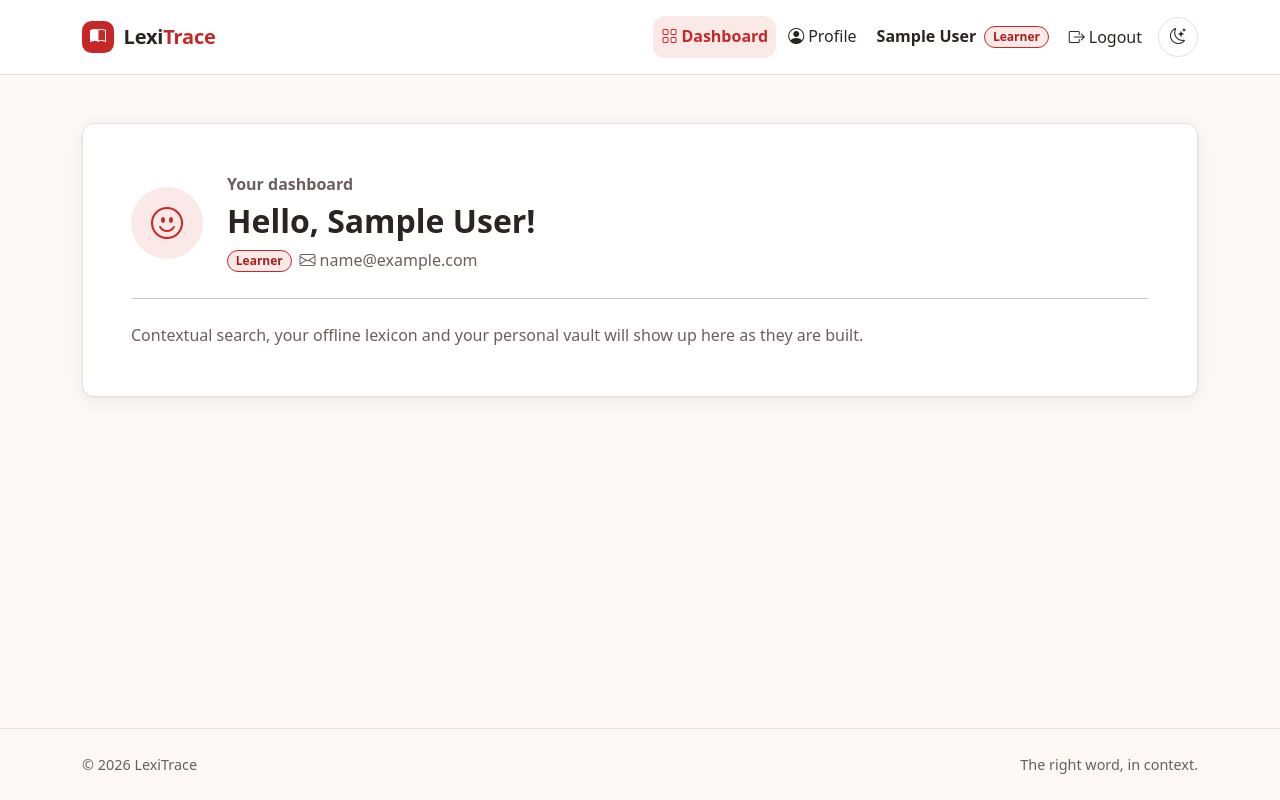
After one commit to Smaons-hub/LexiTrace-Belino-MarcelSimon-G2, a Django app: page /dashboard/ in a window 1280 px wide. The commit adds this page. Run offline with Django 5.2, Linux system fonts and the light colour scheme; the visitor is signed in with stand-in values (Sample User, id 1).

Commit message:
feat(accounts): add protected dashboard and wire auth links

```diff
--- /dev/null
+++ b/templates/accounts/dashboard.html
@@ -0,0 +1,25 @@
+{% extends "base.html" %}
+
+{% block title %}Dashboard · LexiTrace{% endblock %}
+
+{% block content %}
+<section class="container py-5">
+  <div class="card">
+    <div class="card-body p-4 p-sm-5">
+      <div class="d-flex flex-column flex-sm-row align-items-sm-center gap-4">
+        <span class="error-icon flex-shrink-0" aria-hidden="true"><i class="bi bi-emoji-smile"></i></span>
+        <div>
+          <p class="text-body-secondary fw-semibold mb-1">Your dashboard</p>
+          <h1 class="h2 fw-bold mb-2">Hello, {{ user.display_name }}!</h1>
+          <div class="d-flex flex-wrap align-items-center gap-2 text-body-secondary">
+            <span class="badge rounded-pill bg-primary-subtle text-primary-emphasis border border-primary-subtle">{{ user.get_role_display }}</span>
+            <span><i class="bi bi-envelope me-1" aria-hidden="true"></i>{{ user.email }}</span>
+          </div>
+        </div>
+      </div>
+      <hr class="my-4">
+      <p class="mb-0 text-body-secondary">Contextual search, your offline lexicon and your personal vault will show up here as they are built.</p>
+    </div>
+  </div>
+</section>
+{% endblock %}
--- a/templates/accounts/home.html
+++ b/templates/accounts/home.html
@@ -11,7 +11,7 @@
         <p class="hero-lead mb-4">LexiTrace reads the sentence around a word to give you the definition that actually fits, online, with an offline dictionary ready for when you are not.</p>
         <div class="d-flex flex-wrap gap-2">
           <a class="btn btn-primary btn-lg" href="{% url 'accounts:register' %}"><i class="bi bi-person-plus me-2" aria-hidden="true"></i>Create account</a>
-          <a class="btn btn-outline-primary btn-lg" href="#">Log in</a>
+          <a class="btn btn-outline-primary btn-lg" href="{% url 'accounts:login' %}">Log in</a>
         </div>
       </div>
       <div class="col-lg-6">
--- a/templates/accounts/register.html
+++ b/templates/accounts/register.html
@@ -20,7 +20,7 @@
             <button type="submit" class="btn btn-primary btn-lg w-100 mt-2">Create account</button>
           </form>
 
-          <p class="text-center text-body-secondary mt-4 mb-0">Already have an account? <a href="#">Log in</a></p>
+          <p class="text-center text-body-secondary mt-4 mb-0">Already have an account? <a href="{% url 'accounts:login' %}">Log in</a></p>
         </div>
       </div>
     </div>
--- a/templates/base.html
+++ b/templates/base.html
@@ -43,20 +43,26 @@
         <ul class="navbar-nav ms-auto align-items-md-center gap-md-1 pt-3 pt-md-0">
           {% if user.is_authenticated %}
             <li class="nav-item">
-              <a class="nav-link" href="#"><i class="bi bi-grid me-1" aria-hidden="true"></i>Dashboard</a>
+              <a class="nav-link" href="{% url 'accounts:dashboard' %}"{% if request.resolver_match.url_name == 'dashboard' %} aria-current="page"{% endif %}><i class="bi bi-grid me-1" aria-hidden="true"></i>Dashboard</a>
             </li>
             <li class="nav-item">
               <a class="nav-link" href="#"><i class="bi bi-person-circle me-1" aria-hidden="true"></i>Profile</a>
             </li>
             <li class="nav-item">
-              <form method="post" action="#" class="d-inline">
+              <span class="navbar-text text-body d-inline-flex align-items-center gap-2 px-md-2">
+                <span class="fw-semibold">{{ user.display_name }}</span>
+                <span class="badge rounded-pill bg-primary-subtle text-primary-emphasis border border-primary-subtle">{{ user.get_role_display }}</span>
+              </span>
+            </li>
+            <li class="nav-item">
+              <form method="post" action="{% url 'accounts:logout' %}" class="d-inline">
                 {% csrf_token %}
                 <button type="submit" class="nav-link btn btn-link border-0"><i class="bi bi-box-arrow-right me-1" aria-hidden="true"></i>Logout</button>
               </form>
             </li>
           {% else %}
             <li class="nav-item">
-              <a class="nav-link" href="#">Login</a>
+              <a class="nav-link" href="{% url 'accounts:login' %}"{% if request.resolver_match.url_name == 'login' %} aria-current="page"{% endif %}>Login</a>
             </li>
             <li class="nav-item ms-md-1 mt-2 mt-md-0">
               <a class="btn btn-primary" href="{% url 'accounts:register' %}">Sign up</a>
```
